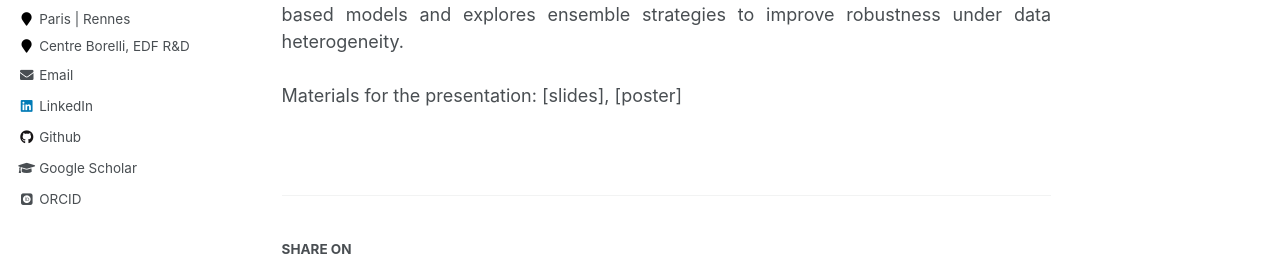
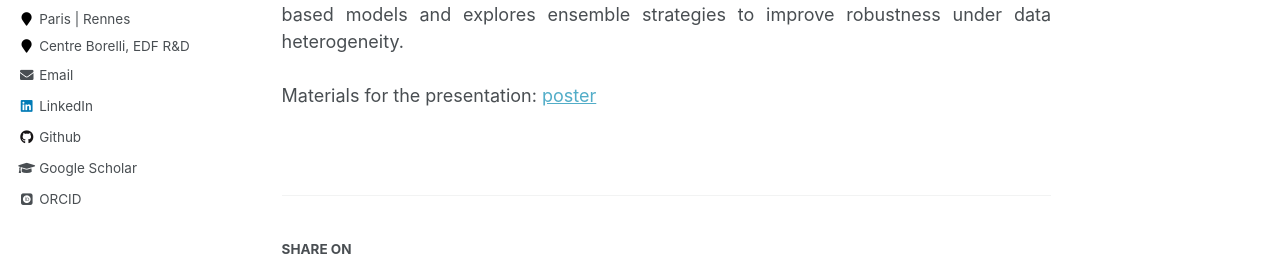
Before and after one commit to eloicampagne/eloicampagne.github.io, a Jekyll site: the page built from _talks/2025-09-15-conference-4.md, in a window 1280 px wide and 1032 px high. Shown: the part 427-693 px from the top of the window. Built offline with Jekyll 4.4.1, drawn with Linux system fonts in a browser that asks for light colours; some web fonts are replaced.

Commit message:
feat: poster

```diff
--- a/_talks/2025-09-15-conference-4.md
+++ b/_talks/2025-09-15-conference-4.md
@@ -14,4 +14,4 @@ location: "Porto, Portugal"
 This talk is about the effectiveness of various Graph Neural Network (GNN) architectures for forecasting electricity consumption in France and the UK. By leveraging the spatial structure of power grids, we assess models like GCN, APPNP, and GATv2, highlighting that simpler GNNs often perform competitively in low-data or fragmented settings. Beyond predictive performance, the work emphasizes the interpretability offered by attention-based models and explores ensemble strategies to improve robustness under data heterogeneity.
 </div>
 <br>
-Materials for the presentation: [slides], [poster]
+Materials for the presentation: [poster](/files/ECMLPoster25.pdf.pdf)
```
